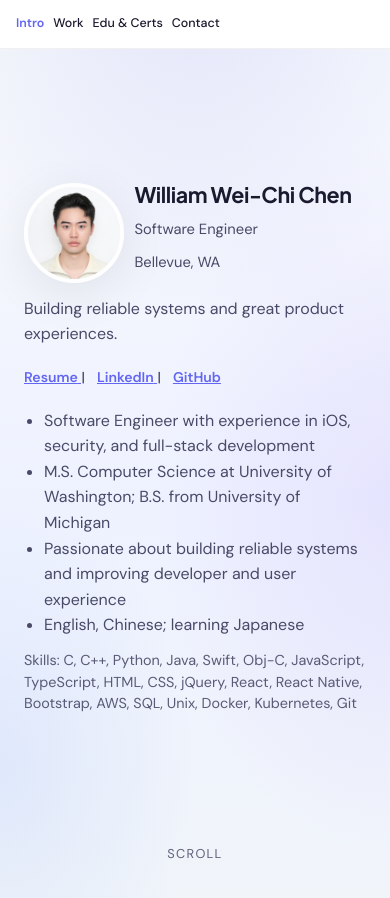
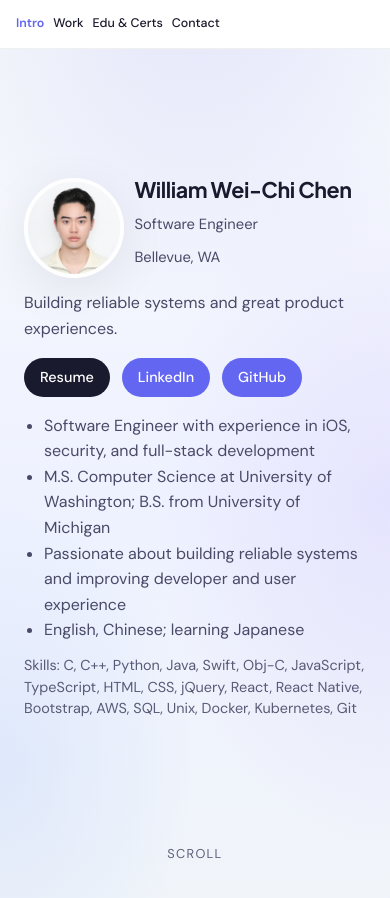
Before and after one commit to wxllchxn/wxllchxn.github.io, a Jekyll site: the page built from index.md, in a window 390 px wide and 900 px high. Built offline with Jekyll 4.4.1, drawn with Linux system fonts in a browser that asks for light colours.

Commit message:
fix mobile bugs

```diff
--- a/_layouts/home.html
+++ b/_layouts/home.html
@@ -29,4 +29,4 @@ layout: default
   {{ content }}
 </div>
 
-<script src="{{ site.baseurl }}/assets/js/site.js" defer></script>
+<script src="{{ '/assets/js/site.js' | relative_url }}" defer></script>
--- a/_sass/site.scss
+++ b/_sass/site.scss
@@ -832,6 +832,15 @@ body.site-body {
 }
 
 @media (max-width: 720px) {
+  html {
+    scroll-padding-top: #{$nav-height};
+  }
+
+  #work.page-section {
+    scroll-snap-stop: normal;
+    overscroll-behavior-y: contain;
+  }
+
   .page-section {
     overflow-x: clip;
   }
@@ -897,34 +906,6 @@ body.site-body {
     max-width: none;
   }
 
-  #introduction.page-section .intro-links a {
-    background: transparent;
-    color: $color-accent;
-    padding: 0.2rem 0;
-    border-radius: 0;
-    text-decoration: underline;
-    font-size: 0.88rem;
-    font-weight: 600;
-  }
-
-  #introduction.page-section .intro-links a:hover {
-    color: $color-accent-hover;
-    transform: none;
-  }
-
-  #introduction.page-section .intro-links a:not(:last-child)::after {
-    content: " | ";
-    margin: 0;
-    color: $color-text-muted;
-    font-weight: 500;
-    text-decoration: none;
-    display: inline;
-  }
-
-  #introduction.page-section .intro-links a:first-of-type {
-    background: transparent;
-  }
-
   #work .section-inner {
     display: flex;
     flex-direction: column;
@@ -940,7 +921,7 @@ body.site-body {
 
   #work .work-tabs-card {
     flex: 1;
-    min-height: 0;
+    min-height: 52dvh;
     flex-direction: row;
     align-items: stretch;
     gap: 0.65rem;
--- a/assets/js/site.js
+++ b/assets/js/site.js
@@ -23,20 +23,34 @@
     sections.forEach(function (el) { el.classList.add('revealed'); });
   }
 
-  // Work experience tabs
-  var tabList = document.querySelector('.tab-buttons[role="tablist"]');
-  if (tabList) {
+  // Work experience tabs (panels must live under #work — not only inside .work-tab-panels, for robustness)
+  var workRoot = document.getElementById('work');
+  var tabList = workRoot && workRoot.querySelector('.tab-buttons[role="tablist"]');
+  if (tabList && workRoot) {
     var tabs = tabList.querySelectorAll('[role="tab"]');
-    var panels = document.querySelectorAll('#work .work-tab-panels .tab-panel');
+    var panels = workRoot.querySelectorAll('.tab-panel[role="tabpanel"]');
 
     tabs.forEach(function (tab, index) {
-      tab.addEventListener('click', function () {
+      // Avoid focus-driven scroll (scroll-snap / hash) when clicking tabs
+      tab.addEventListener('mousedown', function (e) {
+        if (e.button === 0) e.preventDefault();
+      });
+      tab.addEventListener('click', function (e) {
+        e.preventDefault();
+        e.stopPropagation();
         tabs.forEach(function (t, i) {
           t.setAttribute('aria-selected', i === index ? 'true' : 'false');
         });
         panels.forEach(function (panel, i) {
           panel.hidden = i !== index;
         });
+        if (typeof tab.focus === 'function') {
+          try {
+            tab.focus({ preventScroll: true });
+          } catch (err) {
+            tab.focus();
+          }
+        }
       });
     });
   }
@@ -133,7 +147,7 @@
         .catch(function () {
           showContactToast('Something went wrong. Please try again.', false);
         })
-        .finally(function () {
+        .then(function () {
           if (submitBtn) {
             submitBtn.disabled = false;
             submitBtn.textContent = defaultLabel;
--- a/index.md
+++ b/index.md
@@ -53,32 +53,32 @@ title: William Wei-Chi Chen
           {% endfor %}
         </div>
         <div class="work-tab-panels">
-      {% for company in site.data.experience %}
-      <div role="tabpanel" id="panel-{{ forloop.index0 }}" class="tab-panel" {% unless forloop.first %}hidden{% endunless %}>
-        <div class="tab-panel-header">
-          <div>
-            <h3>{{ company.company }}</h3>
-            <p class="work-meta">{{ company.location }} · <em>{{ company.button_dates }}</em></p>
+          {% for company in site.data.experience %}
+          <div role="tabpanel" id="panel-{{ forloop.index0 }}" class="tab-panel" {% unless forloop.first %}hidden{% endunless %}>
+            <div class="tab-panel-header">
+              <div>
+                <h3>{{ company.company }}</h3>
+                <p class="work-meta">{{ company.location }} · <em>{{ company.button_dates }}</em></p>
+              </div>
+              <span class="work-panel-badge work-panel-badge-{{ company.icon_key }}">{{ company.icon_label }}</span>
+            </div>
+            <div class="work-role-list">
+              {% for role in company.roles %}
+              <article class="work-role-card">
+                <div class="work-role-topline">
+                  <h4>{{ role.title }}</h4>
+                  <span class="work-role-dates">{{ role.dates }}</span>
+                </div>
+                <ul>
+                  {% for bullet in role.bullets %}
+                  <li>{{ bullet }}</li>
+                  {% endfor %}
+                </ul>
+              </article>
+              {% endfor %}
+            </div>
           </div>
-          <span class="work-panel-badge work-panel-badge-{{ company.icon_key }}">{{ company.icon_label }}</span>
-        </div>
-        <div class="work-role-list">
-          {% for role in company.roles %}
-          <article class="work-role-card">
-            <div class="work-role-topline">
-              <h4>{{ role.title }}</h4>
-              <span class="work-role-dates">{{ role.dates }}</span>
-            </div>
-            <ul>
-              {% for bullet in role.bullets %}
-              <li>{{ bullet }}</li>
-              {% endfor %}
-            </ul>
-          </article>
           {% endfor %}
-        </div>
-      </div>
-      {% endfor %}
         </div>
       </div>
     </div>
```
